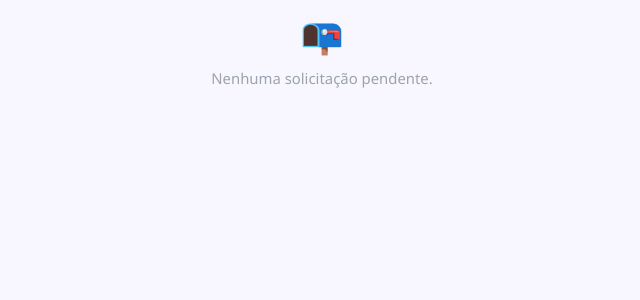
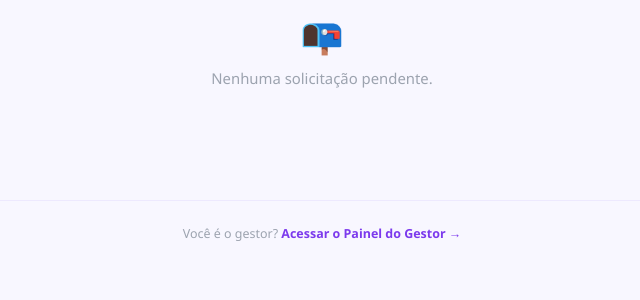
Before and after one commit to fogospiromax/controledeprodu-o, a Flask app: page /requests in a window 1280 px wide. Shown: the part 461-761 px from the top of the page, without its empty margins (318-958 px from the left). Run offline with Flask 3, Linux system fonts and the light colour scheme; data that the repository does not hold is empty; some libraries are stand-ins or nearby versions.

Commit message:
Update requests.html

```diff
--- a/templates/requests.html
+++ b/templates/requests.html
@@ -158,6 +158,13 @@ header {
 }
 #toast.show { opacity: 1; }
 
+.app-footer {
+  text-align: center; padding: 24px 20px 40px; font-size: 0.78rem; color: #9ca3af;
+  border-top: 1px solid #ede9fe; margin-top: 32px;
+}
+.app-footer a { color: #7c3aed; text-decoration: none; font-weight: 600; }
+.app-footer a:hover { text-decoration: underline; }
+
 @media (max-width: 480px) {
   .tipo-grid { grid-template-columns: repeat(2, 1fr); }
 }
@@ -300,6 +307,10 @@ header {
 
 </div>
 
+<footer class="app-footer">
+  Você é o gestor? <a href="/admin">Acessar o Painel do Gestor →</a>
+</footer>
+
 <div id="toast"></div>
 
 <script>
```
